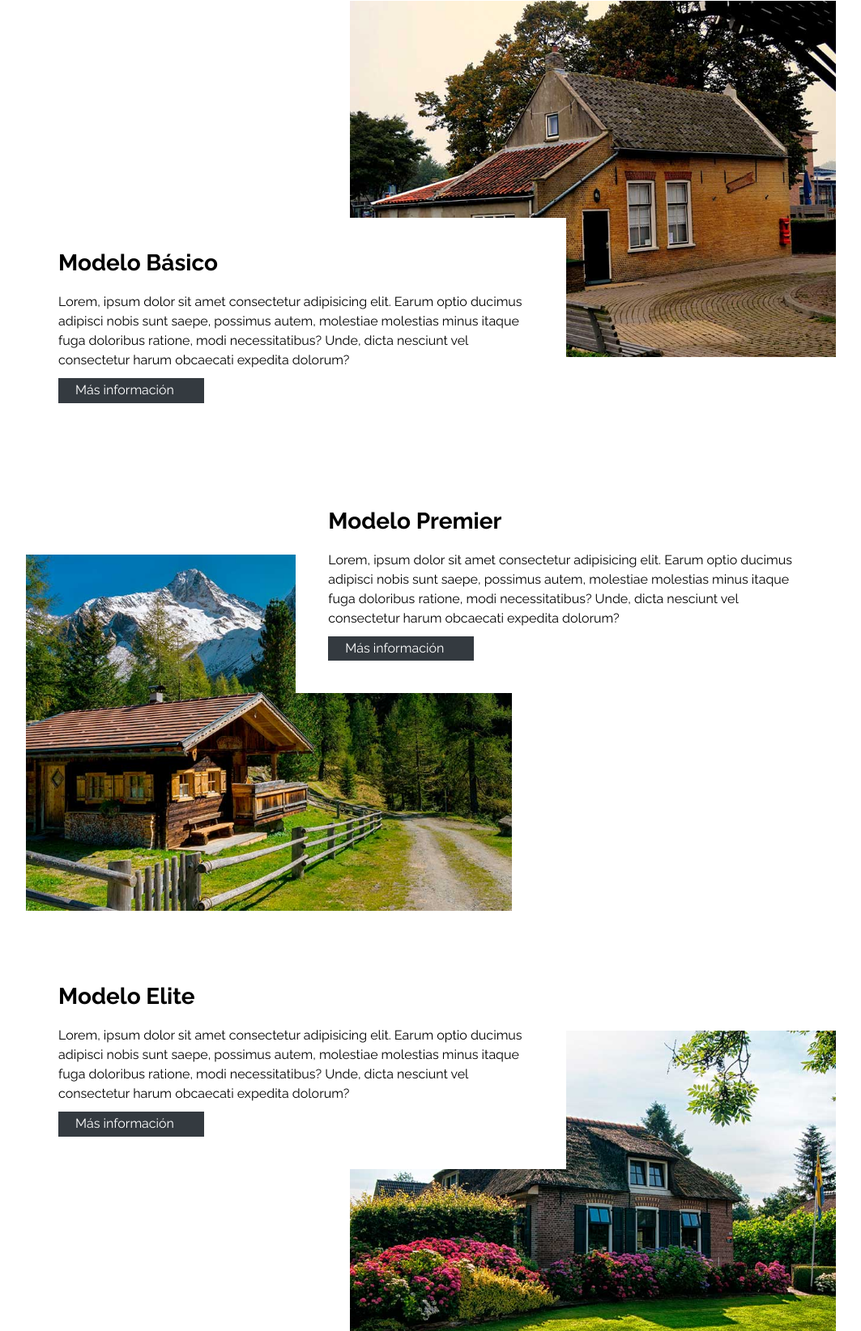
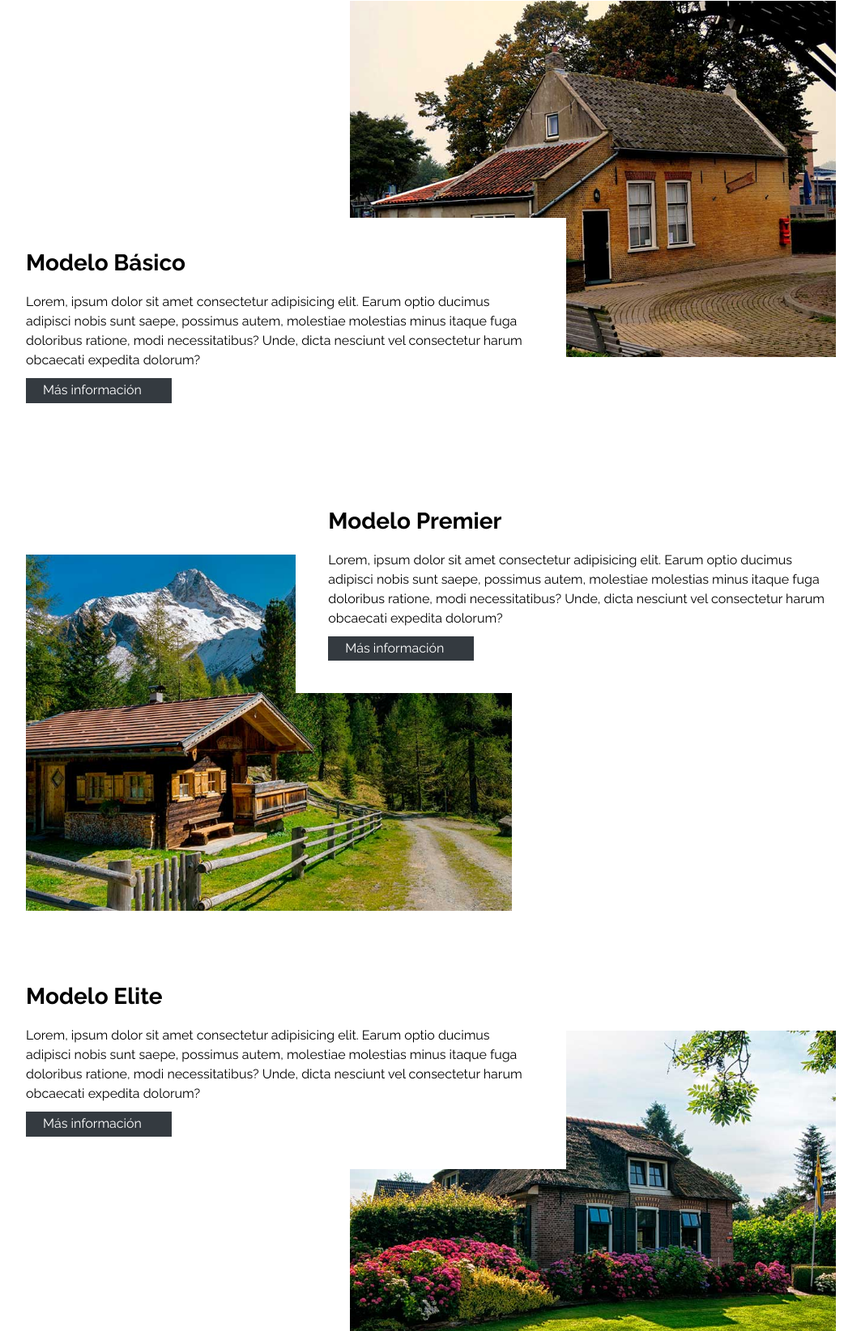
Before and after one commit to AtochePascual-Dev/Arquitectura-Bosque, a plain HTML site: page index.html in a window 1280 px wide. Shown: the part 1542-3186 px from the top of the page at 81% size, without its empty margins (108-1171 px from the left). Drawn offline with Linux system fonts and the light colour scheme.

Commit message:
[UPDATE] modelos

```diff
--- a/css/style.css
+++ b/css/style.css
@@ -351,16 +351,19 @@ textarea {
   .basico .modelos__content {
     grid-column: 1/3;
     grid-row: 2 / 3;
+    padding-left: 0;
   }
 
   .elite .modelos__content {
     grid-column: 1/3;
     grid-row: 1 / 2;
+    padding-left: 0;
   }
 
   .premier .modelos__content {
     grid-column: 2/4;
     grid-row: 1 / 2;
+    padding-right: 0;
   }
 }
 
```
